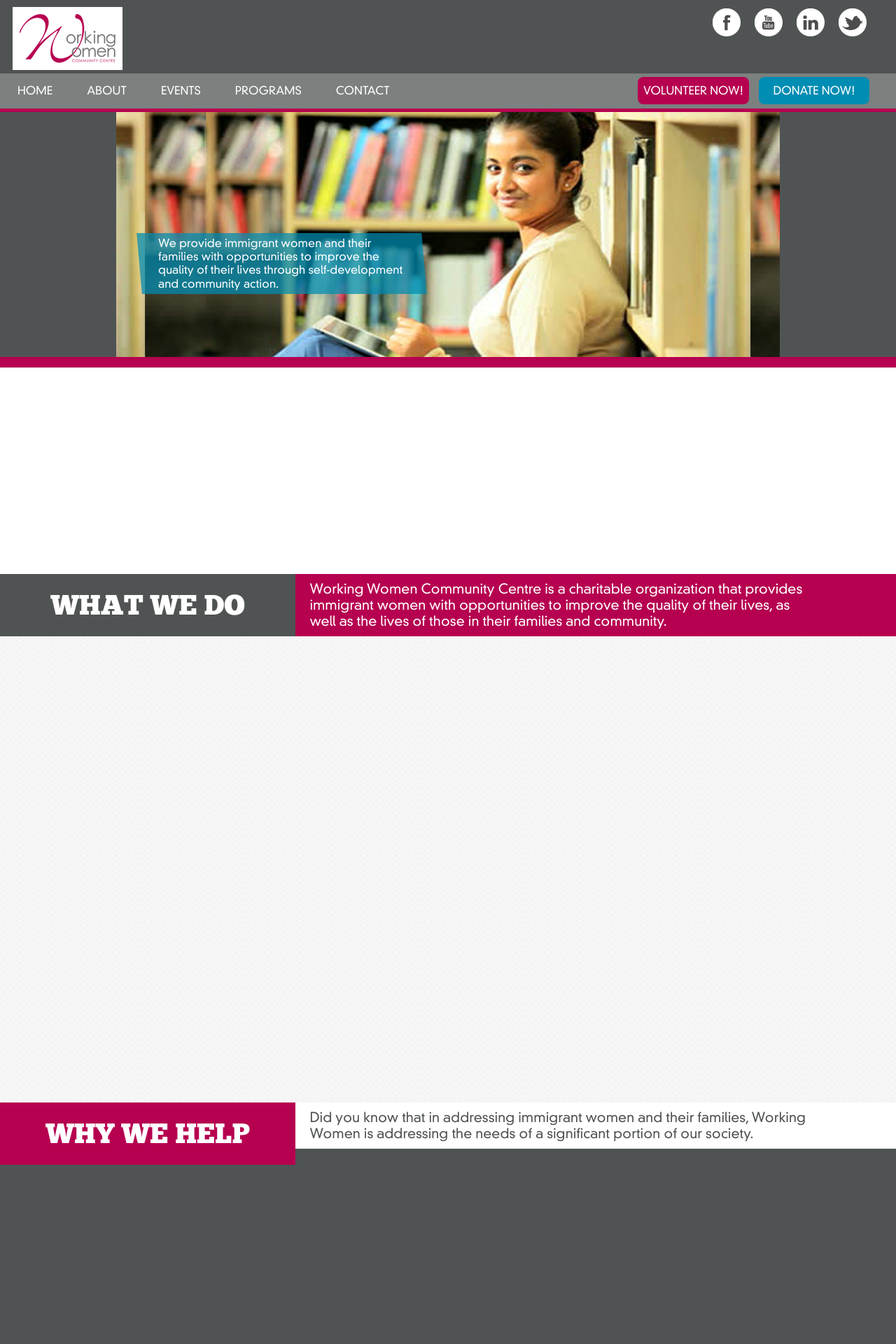
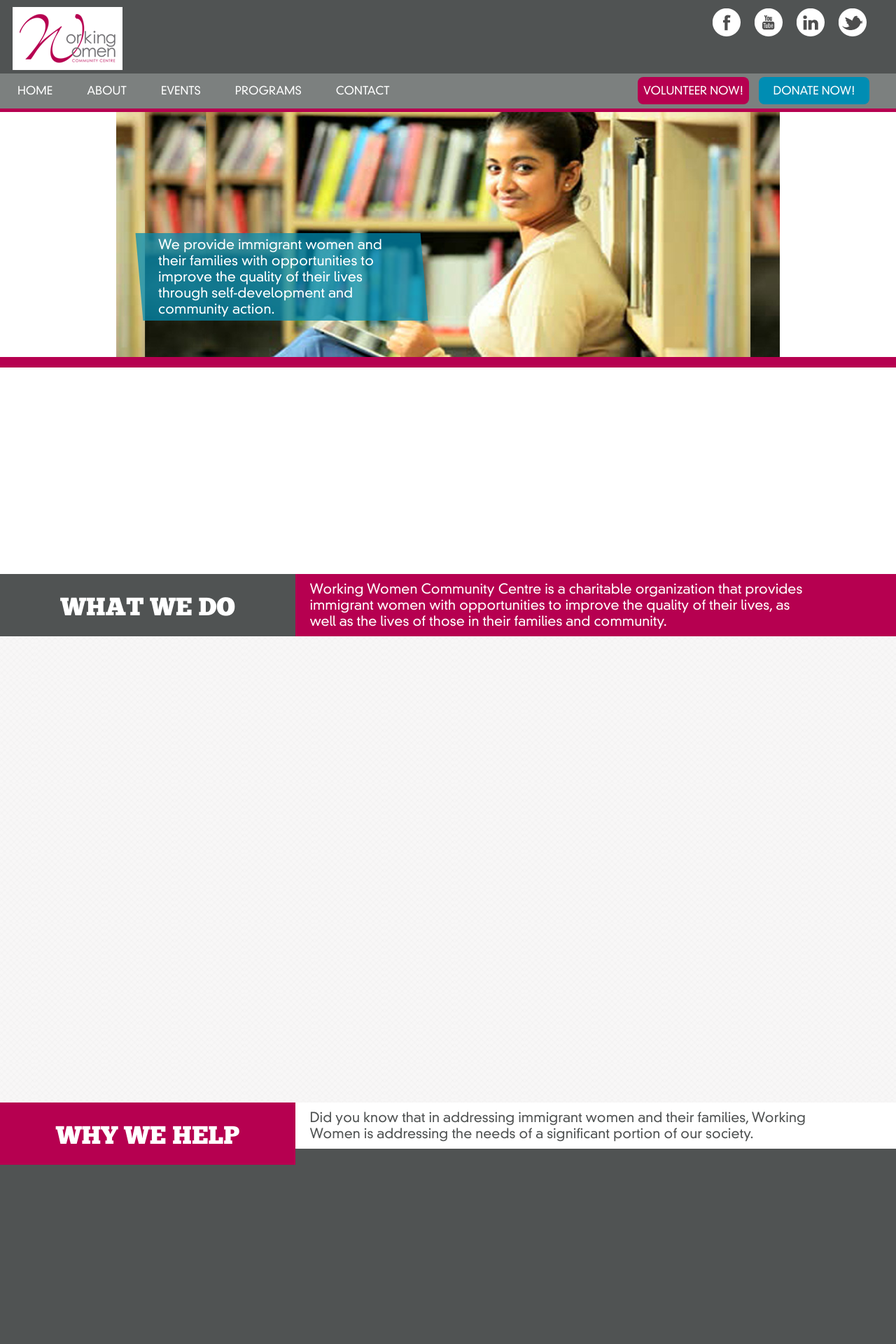
Before and after one commit to dustingamble/WWCC_mainSite, a PHP site: page / in a window 1280 px wide. Shown: the top 1920 px of the page at 70% size. Run offline with PHP 8.4, Linux system fonts and the light colour scheme; style sheets or scripts are compiled from the project's sources.

Commit message:
Fixed Header/ fonts titles

```diff
--- a/index.html
+++ b/index.html
@@ -43,6 +43,7 @@
           <a href="#" class="donate">donate now!</a>
         </div>
       </nav>
+    </header>
 
       <div class="divider"></div>
 
@@ -93,7 +94,6 @@
       <footer id="footer">
       </footer>
 
-  </header>
 
 
 
--- a/styles/css/main.css
+++ b/styles/css/main.css
@@ -47,7 +47,7 @@
   text-transform: uppercase;
 }
 h1 {
-  font-size: 2.5em;
+  font-size: 1.5em;
 }
 h2 {
   font-size: 1em;
@@ -65,6 +65,7 @@
   font-family: 'din_30640_stdneuzeitgroteskLt', 'PT Sans', Helvetica, Arial, sans-serif;
   font-size: 1.5em;
   color: #b3b3b3;
+  -webkit-font-smoothing: antialiased;
 }
 .container {
   max-width: 100%;
@@ -85,7 +86,7 @@
   width: 33%;
   margin: 0 1.815%;
   margin: 0;
-  padding: 25px 0 24px;
+  padding: 29px 0 24px;
 }
 .titles p {
   float: left;
@@ -95,7 +96,7 @@
   padding: 10px 10% 10px 20px;
   text-transform: none;
   margin: 0;
-  font-size: 1.2em;
+  font-size: 0.8em;
 }
 /*HEADER -----------------------------------------------*/
 header#header {
@@ -227,6 +228,7 @@
   color: #fff;
   text-transform: none;
   padding: 5px 19px 5px 27px;
+  font-size: 0.8em;
 }
 section#iconNav {
   min-height: 295px;
--- a/styles/less/includes/typography.less
+++ b/styles/less/includes/typography.less
@@ -27,7 +27,7 @@
   text-transform: uppercase;
 }
 h1 {
-  font-size: 2.5em;
+  font-size: 1.5em;
 }
 h2 {
   font-size: 1em;
--- a/styles/less/main.less
+++ b/styles/less/main.less
@@ -11,6 +11,7 @@
   font-family: @bodyfont;
   font-size: 1.5em;
   color: @lightgrey;
+   -webkit-font-smoothing: antialiased;
 
 }
 .container {
@@ -28,14 +29,14 @@
   h1{
      .widthfloat(33%);
     margin:0;
-    padding: 25px 0 24px;
+    padding: 29px 0 24px;
   }
   p {
      .widthfloat(67%);
     padding: 10px 10% 10px 20px;
     text-transform: none;
     margin:0;
-    font-size: 1.2em;
+    font-size: 0.8em;
   }
 }
 
@@ -174,6 +175,7 @@
     color: #fff;
     text-transform: none;
     padding:5px 19px 5px 27px;
+    font-size: 0.8em;
   }
 }
 section#iconNav {
```
